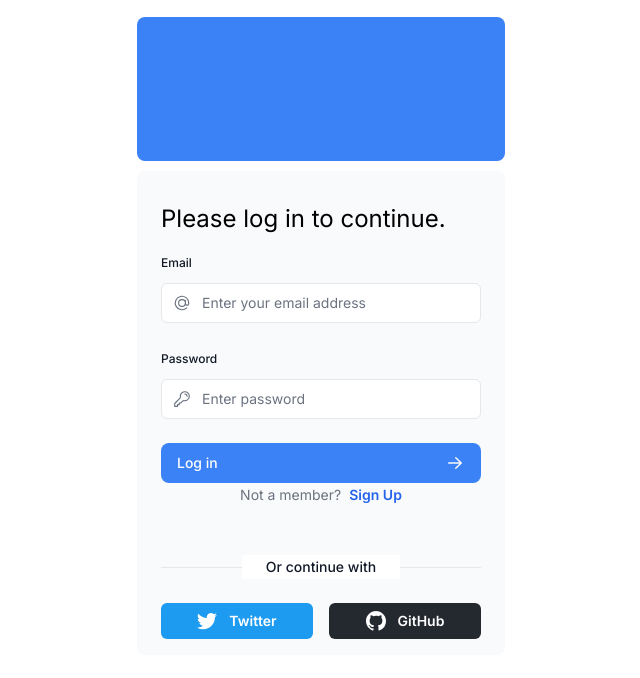
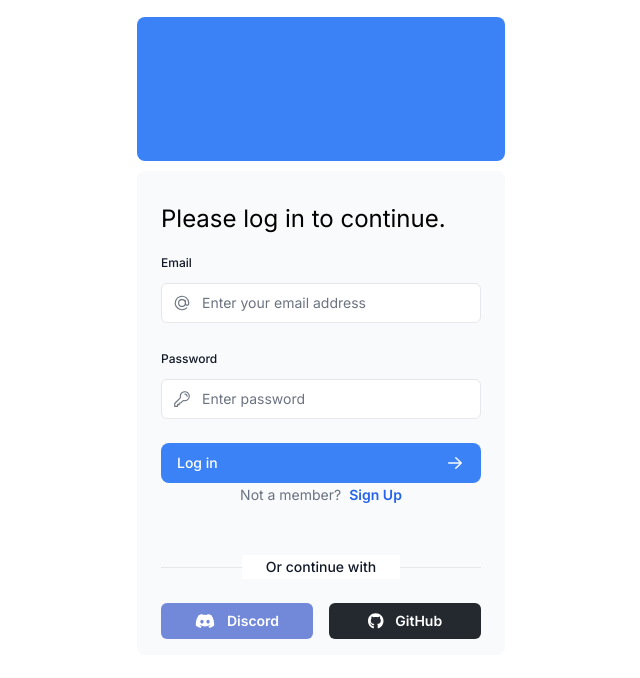
Before and after one commit to G1anpierre/next-fullstack-todo-app, a Next.js app: page /en/login in a window 1280 px wide. Shown: the top 678 px of the page, without its empty margins (319-959 px from the left). Built offline with nearby package versions, Linux system fonts and the light colour scheme.

Commit message:
implement authentication with Discord

```diff
--- a/auth.ts
+++ b/auth.ts
@@ -1,5 +1,6 @@
 import CredentialsProvider from 'next-auth/providers/credentials'
 import GitHubProvider from 'next-auth/providers/github'
+import DiscordProvider from 'next-auth/providers/discord'
 import {NextAuthOptions} from 'next-auth'
 
 import bcrypt from 'bcrypt'
@@ -22,6 +23,10 @@ const auth: NextAuthOptions = {
     GitHubProvider({
       clientId: process.env.GITHUB_ID || '',
       clientSecret: process.env.GITHUB_SECRET || '',
+    }),
+    DiscordProvider({
+      clientId: process.env.DISCORD_CLIENT_ID || '',
+      clientSecret: process.env.DISCORD_CLIENT_SECRET || '',
     }),
     CredentialsProvider({
       name: 'Credentials',
--- a/package.json
+++ b/package.json
@@ -9,6 +9,10 @@
     "lint": "next lint"
   },
   "dependencies": {
+    "@fortawesome/fontawesome-svg-core": "^6.5.1",
+    "@fortawesome/free-brands-svg-icons": "^6.5.1",
+    "@fortawesome/free-solid-svg-icons": "^6.5.1",
+    "@fortawesome/react-fontawesome": "^0.2.0",
     "@fullcalendar/core": "^6.1.9",
     "@fullcalendar/daygrid": "^6.1.9",
     "@fullcalendar/interaction": "^6.1.9",
--- a/src/app/[locale]/(auth)/login/page.tsx
+++ b/src/app/[locale]/(auth)/login/page.tsx
@@ -1,4 +1,4 @@
-import LoginForm from '../../../components/LoginForm'
+import LoginForm from '@/app/components/LoginForm'
 
 export default function LoginPage() {
   return <LoginForm />
--- a/src/app/components/LoginForm.tsx
+++ b/src/app/components/LoginForm.tsx
@@ -16,6 +16,8 @@ import {zodResolver} from '@hookform/resolvers/zod'
 import {getClassNames} from '../lib/utils'
 import {toast} from 'sonner'
 import {useRouter} from 'next/navigation'
+import {FontAwesomeIcon} from '@fortawesome/react-fontawesome'
+import {faGithub, faDiscord} from '@fortawesome/free-brands-svg-icons'
 
 type IFormInput = {
   email: string
@@ -142,20 +144,18 @@ export default function LoginForm() {
           </div>
         </div>
         <div className="mt-6 grid grid-cols-2 gap-4">
-          <a
-            href="#"
-            className="flex w-full items-center justify-center gap-3 rounded-md bg-[#1D9BF0] px-3 py-1.5 text-white focus-visible:outline focus-visible:outline-2 focus-visible:outline-offset-2 focus-visible:outline-[#1D9BF0]"
+          <button
+            onClick={() =>
+              signIn('discord', {
+                callbackUrl: `${window.location.origin}/dashboard`,
+              })
+            }
+            type="button"
+            className="flex w-full items-center justify-center gap-3 rounded-md bg-[#7289da] px-3 py-1.5 text-white focus-visible:outline focus-visible:outline-2 focus-visible:outline-offset-2 focus-visible:outline-[#1D9BF0]"
           >
-            <svg
-              className="h-5 w-5"
-              aria-hidden="true"
-              fill="currentColor"
-              viewBox="0 0 20 20"
-            >
-              <path d="M6.29 18.251c7.547 0 11.675-6.253 11.675-11.675 0-.178 0-.355-.012-.53A8.348 8.348 0 0020 3.92a8.19 8.19 0 01-2.357.646 4.118 4.118 0 001.804-2.27 8.224 8.224 0 01-2.605.996 4.107 4.107 0 00-6.993 3.743 11.65 11.65 0 01-8.457-4.287 4.106 4.106 0 001.27 5.477A4.073 4.073 0 01.8 7.713v.052a4.105 4.105 0 003.292 4.022 4.095 4.095 0 01-1.853.07 4.108 4.108 0 003.834 2.85A8.233 8.233 0 010 16.407a11.616 11.616 0 006.29 1.84" />
-            </svg>
-            <span className="text-sm font-semibold leading-6">Twitter</span>
-          </a>
+            <FontAwesomeIcon icon={faDiscord} />
+            <span className="text-sm font-semibold leading-6">Discord</span>
+          </button>
 
           <button
             onClick={() =>
@@ -166,18 +166,7 @@ export default function LoginForm() {
             type="button"
             className="flex w-full items-center justify-center gap-3 rounded-md bg-[#24292F] px-3 py-1.5 text-white focus-visible:outline focus-visible:outline-2 focus-visible:outline-offset-2 focus-visible:outline-[#24292F]"
           >
-            <svg
-              className="h-5 w-5"
-              aria-hidden="true"
-              fill="currentColor"
-              viewBox="0 0 20 20"
-            >
-              <path
-                fillRule="evenodd"
-                d="M10 0C4.477 0 0 4.484 0 10.017c0 4.425 2.865 8.18 6.839 9.504.5.092.682-.217.682-.483 0-.237-.008-.868-.013-1.703-2.782.605-3.369-1.343-3.369-1.343-.454-1.158-1.11-1.466-1.11-1.466-.908-.62.069-.608.069-.608 1.003.07 1.531 1.032 1.531 1.032.892 1.53 2.341 1.088 2.91.832.092-.647.35-1.088.636-1.338-2.22-.253-4.555-1.113-4.555-4.951 0-1.093.39-1.988 1.029-2.688-.103-.253-.446-1.272.098-2.65 0 0 .84-.27 2.75 1.026A9.564 9.564 0 0110 4.844c.85.004 1.705.115 2.504.337 1.909-1.296 2.747-1.027 2.747-1.027.546 1.379.203 2.398.1 2.651.64.7 1.028 1.595 1.028 2.688 0 3.848-2.339 4.695-4.566 4.942.359.31.678.921.678 1.856 0 1.338-.012 2.419-.012 2.747 0 .268.18.58.688.482A10.019 10.019 0 0020 10.017C20 4.484 15.522 0 10 0z"
-                clipRule="evenodd"
-              />
-            </svg>
+            <FontAwesomeIcon icon={faGithub} />
             <span className="text-sm font-semibold leading-6">GitHub</span>
           </button>
         </div>
```
Also changed, not shown: 1 other file (tests, documents, lock files or other folders).
